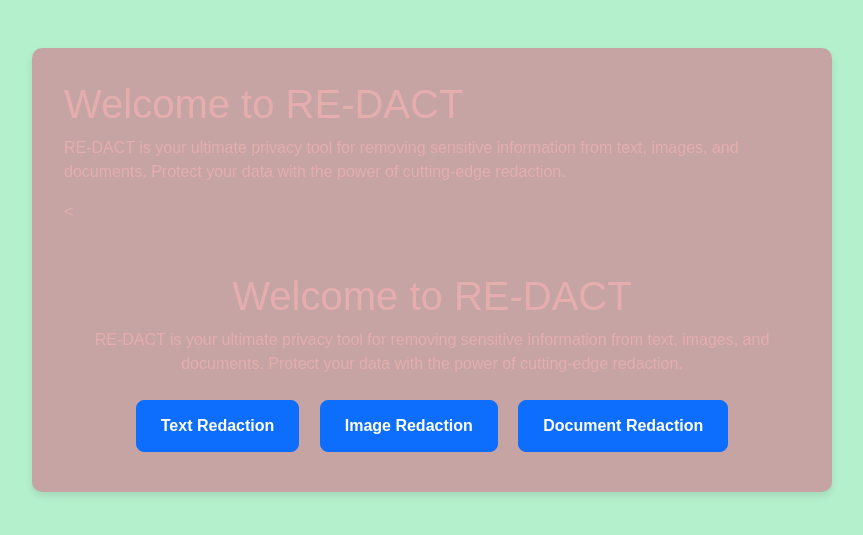
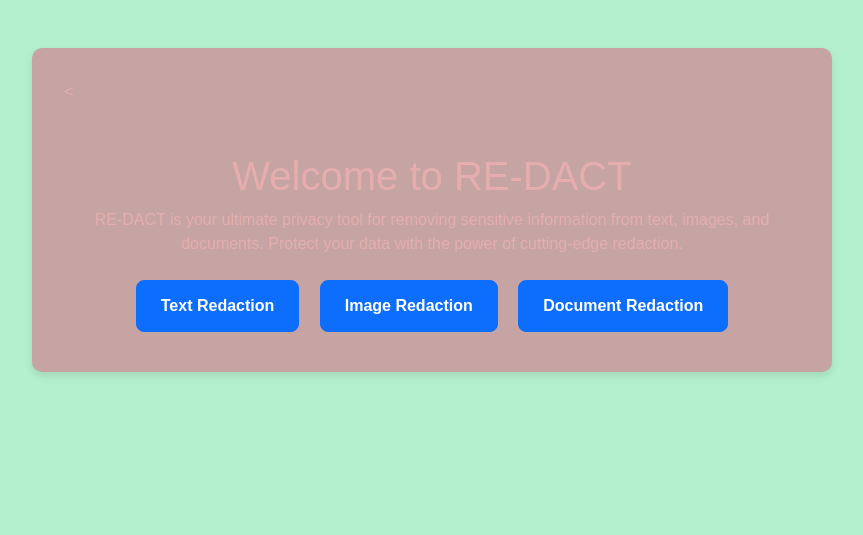
Before and after one commit to Vishwavichu67/RE-DACT, a Flask app: page / in a window 1280 px wide. Shown: the part 80-615 px from the top of the page, without its empty margins (208-1071 px from the left). Run offline with Flask 2, Linux system fonts and the light colour scheme.

Commit message:
Update index.html

```diff
--- a/templates/index.html
+++ b/templates/index.html
@@ -1,10 +1,6 @@
 {% extends "base.html" %}
 
 {% block content %}
-<h1>Welcome to RE-DACT</h1>
-<p>
-  RE-DACT is your ultimate privacy tool for removing sensitive information from text, images, and documents. Protect your data with the power of cutting-edge redaction.
-</p>
 <<div class="container text-center mt-5">
   <h1>Welcome to RE-DACT</h1>
   <p>RE-DACT is your ultimate privacy tool for removing sensitive information from text, images, and documents. Protect your data with the power of cutting-edge redaction.</p>
```
